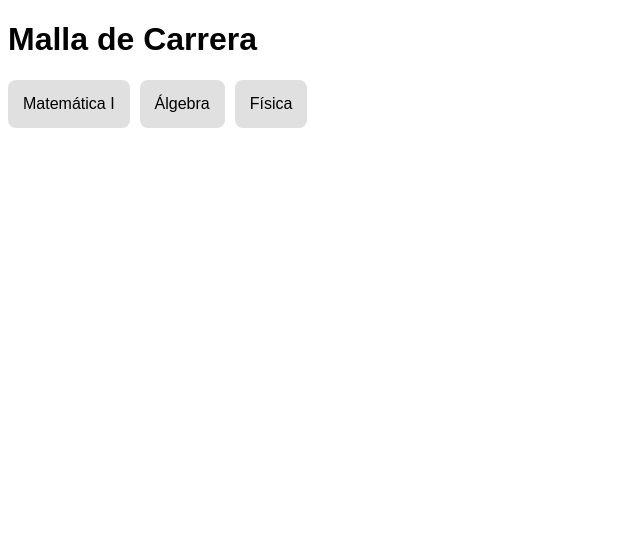
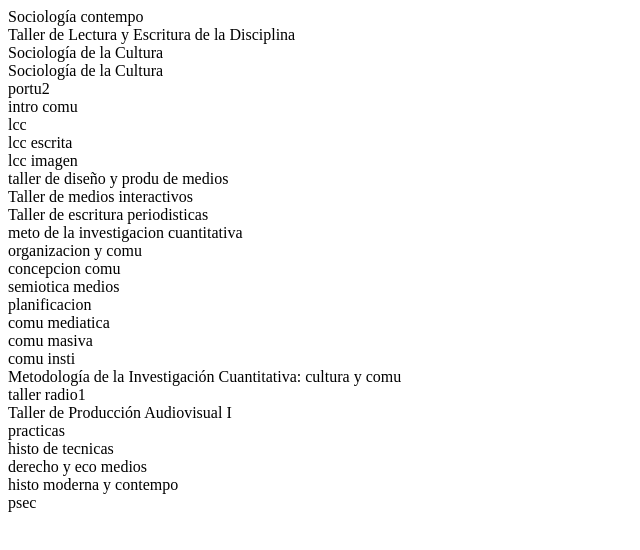
Before and after one commit to joooooooooooooooooooooooooooooooooooooo/malla-interactiva-universidad-jo, a plain HTML site: page index.html in a window 1280 px wide. Shown: the whole page, without its empty margins (0-640 px from the left). Drawn offline with Linux system fonts and the light colour scheme.

Commit message:
Update index.html

```diff
--- a/index.html
+++ b/index.html
@@ -1,17 +1,28 @@
-<!DOCTYPE html>
-<html lang="es">
-<head>
-  <meta charset="UTF-8">
-  <title>Malla Interactiva con Correlativas</title>
-  <link rel="stylesheet" href="style.css">
-</head>
-<body>
-  <h1>Malla de Carrera</h1>
-  <div id="malla">
-    <div class="materia habilitada" id="Matemática I" onclick="aprobarMateria('Matemática I')">Matemática I</div>
-    <div class="materia bloqueada" id="Álgebra" onclick="aprobarMateria('Álgebra')">Álgebra</div>
-    <div class="materia bloqueada" id="Física" onclick="aprobarMateria('Física')">Física</div>
-  </div>
-  <script src="script.js"></script>
-</body>
-</html>
+<div class="materia habilitada" id="Sociología Clásica" onclick="aprobarMateria('Sociología contempo')">Sociología contempo</div>
+<div class="materia habilitada" id="Taller de Lectura y Escritura" onclick="aprobarMateria('Taller de Lectura y Escritura de la Disciplina')">Taller de Lectura y Escritura de la Disciplina</div>
+<div class="materia bloqueada" id="Sociología contempo " onclick="aprobarMateria('Sociología de la Cultura')">Sociología de la Cultura</div>
+<div class="materia bloqueada" id="Sociología de la Cultura" onclick="aprobarMateria('Sociología de la Cultura')">Sociología de la Cultura</div>
+<div class="materia bloqueada" id="taller de lecto y escritura en la disciplina ('portu 2')">portu2</div>
+<div class="materia bloqueada" id="Taller de Lectura y Escritura" onclick="aprobarMateria(' intro comu')">intro comu</div>
+<div class="materia bloqueada" id="Taller de Lectura y Escritura" onclick="aprobarMateria(' lcc')">lcc</div>
+<div class="materia bloqueada" id="lcc " onclick="aprobarMateria(' lcc escrita')">lcc escrita</div>
+<div class="materia bloqueada" id="lcc escrita " onclick="aprobarMateria(' lcc imagen')">lcc imagen</div>
+<div class="materia bloqueada" id="lcc imagen " onclick="aprobarMateria('taller de diseño y produ de medios')">taller de diseño y produ de medios</div>
+<div class="materia bloqueada" id="Taller de Escritura Periodística I" onclick="aprobarMateria('taller de medios interactivos')">Taller de medios interactivos</div>
+<div class="materia bloqueada" id="intro comu" onclick="aprobarMateria('taller de escritura periodistica')">Taller de escritura periodisticas</div>
+<div class="materia bloqueada" id="Introducción a la Comunicación" onclick="aprobarMateria(' meto de la investigacion cuantitativa')"> meto de la investigacion cuantitativa</div>
+<div class="materia bloqueada" id="Introducción a la Comunicación" onclick="aprobarMateria('organizacion y comu ')">organizacion y comu</div>
+<div class="materia bloqueada" id="Introducción a la Comunicación" onclick="aprobarMateria('concepcion comu ')">concepcion comu</div>
+<div class="materia bloqueada" id="Introducción a la Comunicación" onclick="aprobarMateria('semiotica de medios')">semiotica medios</div>
+<div class="materia bloqueada" id="concepcion comu" onclick="aprobarMateria('planificacion')">planificacion</div>
+<div class="materia bloqueada" id="concepcion comu" onclick="aprobarMateria('comu mediatica')">comu mediatica</div>
+<div class="materia bloqueada" id="concepcion comu" onclick="aprobarMateria('comu masiva')">comu masiva</div>
+<div class="materia bloqueada" id="planificacion" onclick="aprobarMateria('comu insti')">comu insti</div>
+<div class="materia bloqueada" id="Metodología de la Investigación Cuantitativa" onclick="aprobarMateria('Metodología de la Investigación Cuantitativa: cultura y comu')">Metodología de la Investigación Cuantitativa: cultura y comu</div>
+<div class="materia bloqueada" id="taller de escritura periodistic1" onclick="aprobarMateria('taller radio1')">taller radio1</div>
+<div class="materia bloqueada" id="Taller de Radio I" onclick="aprobarMateria('Taller de Producción Audiovisual I')">Taller de Producción Audiovisual I</div>
+<div class="materia bloqueada" id="Taller de Radio I" onclick="aprobarMateria('praacticas')">practicas</div>
+<div class="materia bloqueada" id="optativa (histo argentina/latin contempo)" onclick="aprobarMateria('histo de tecnicas')">histo de tecnicas</div>
+<div class="materia bloqueada" id="histo de tecnicas" onclick="aprobarMateria('derecho y eco medios')">derecho y eco medios</div>
+<div class="materia bloqueada" id="histo moderna y contempo" onclick="aprobarMateria('histo moderna y contempo')">histo moderna y contempo</div>
+<div class="materia bloqueada" id="psec" onclick="aprobarMateria('psec')">psec</div>
```
